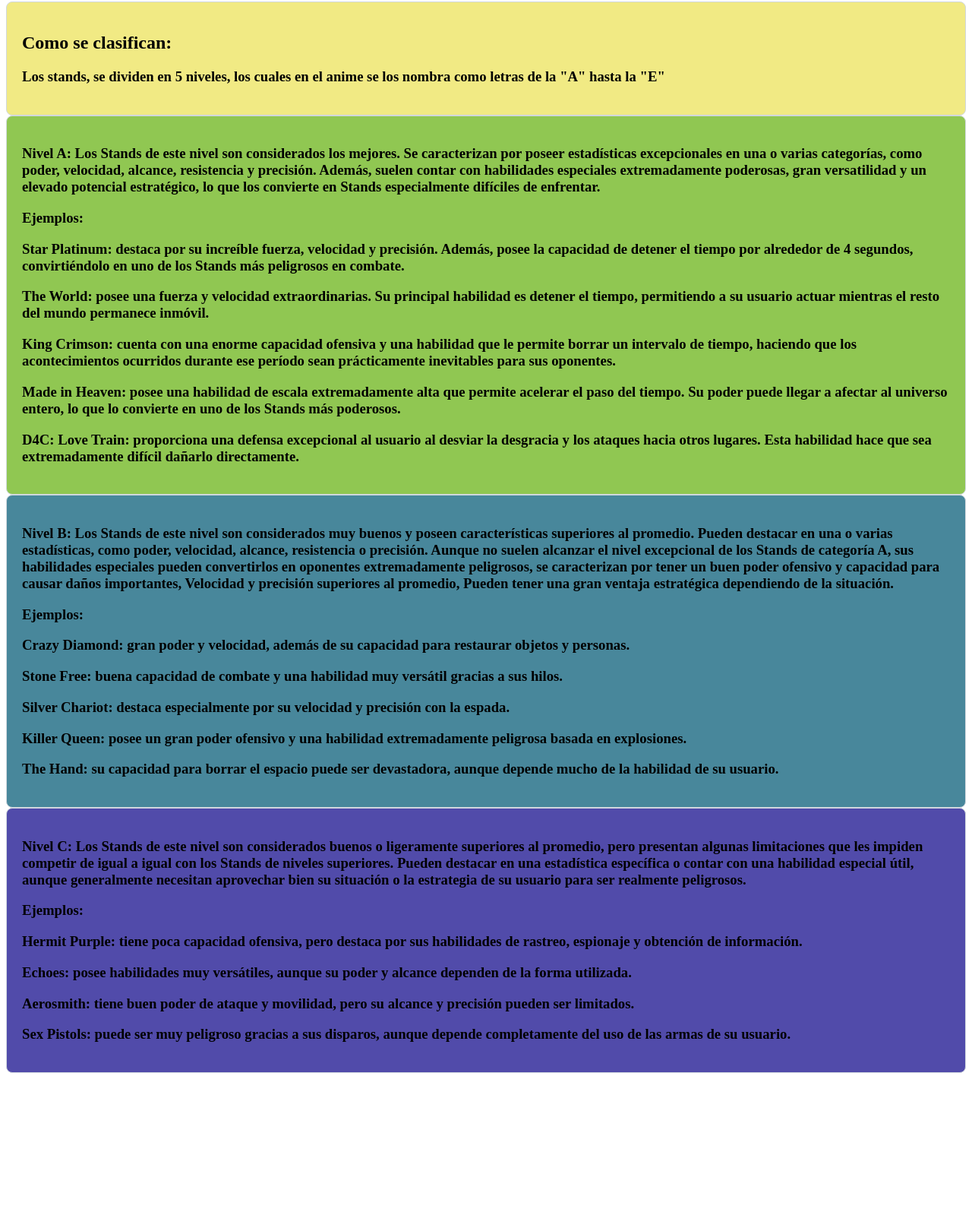
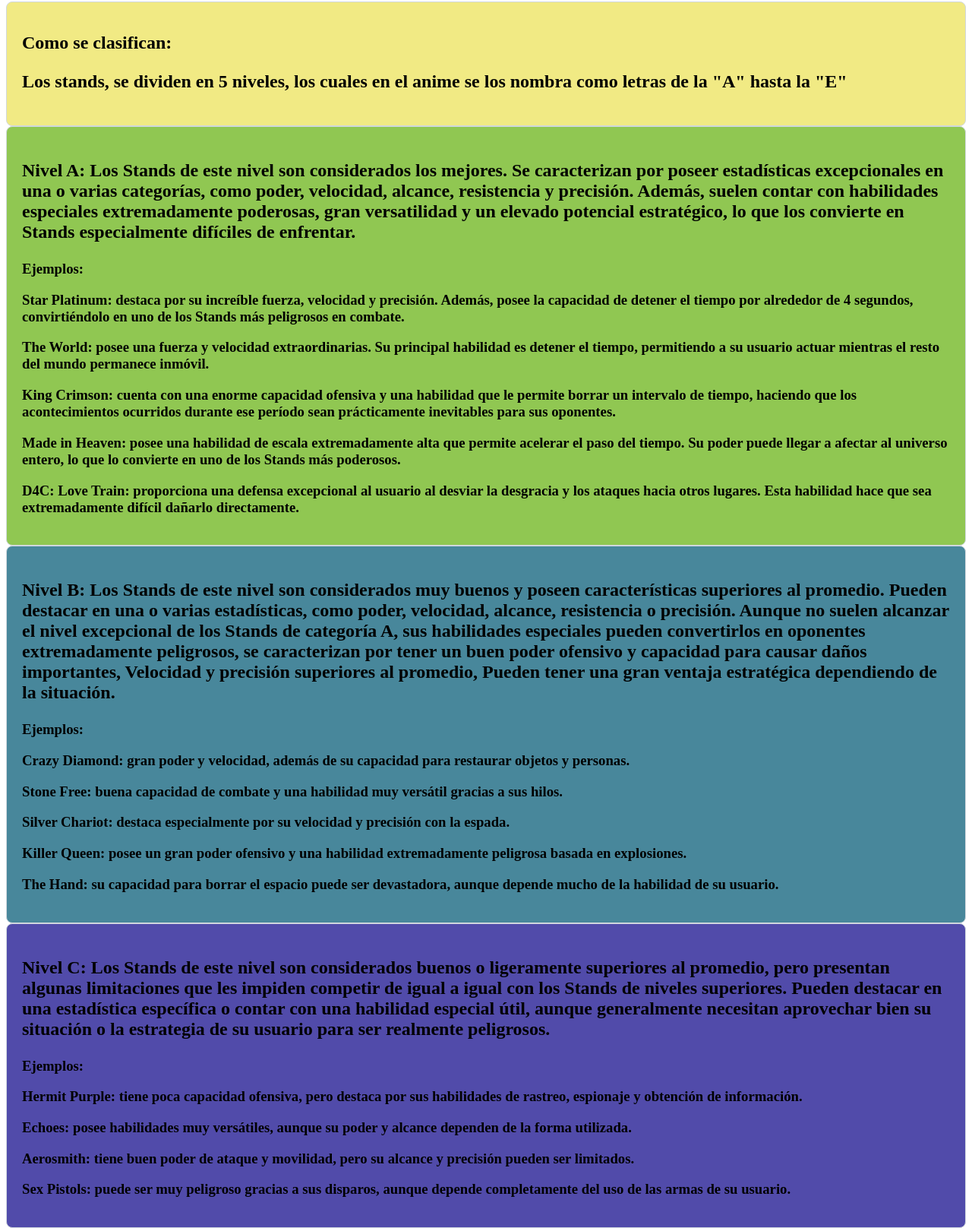
Before and after one commit to zai1ppoi/zairapoisso-lddw-503, a plain HTML site: page clasificaciones.html in a window 1280 px wide. Shown: the part 74-1690 px from the top of the page at 76% size. Before the commit the page ends 1494 px from the top, so only its background shows below. Drawn offline with Linux system fonts and the light colour scheme.

Commit message:
Trabajo.github

```diff
--- a/clasificaciones.html
+++ b/clasificaciones.html
@@ -17,15 +17,17 @@
     <section class="contenedor-bloques"></section>
     <article class="bloque1">
         <h1> Como se clasifican: </h1>
-        <h3>
+        <h2>
             <p>Los stands, se dividen en 5 niveles, los cuales en el anime se los nombra como letras de la "A" hasta la "E" </p>
-        </h3>
+        </h2>
     </article>
 
     <article class="bloque2">
-        <h3>
+        <h1>
             <p> Nivel A: Los Stands de este nivel son considerados los mejores. Se caracterizan por poseer estadísticas excepcionales en una o varias categorías, como poder, velocidad, alcance, resistencia y precisión. Además, suelen contar con habilidades especiales extremadamente poderosas, gran versatilidad y un elevado potencial estratégico, lo que los convierte en Stands especialmente difíciles de enfrentar.
             </p>
+        </h1>
+        <h3>
             <p>Ejemplos: </p>
               <p>Star Platinum: destaca por su increíble fuerza, velocidad y precisión. Además, posee la capacidad de detener el tiempo por alrededor de 4 segundos, convirtiéndolo en uno de los Stands más peligrosos en combate.</p>
               <p>The World: posee una fuerza y velocidad extraordinarias. Su principal habilidad es detener el tiempo, permitiendo a su usuario actuar mientras el resto del mundo permanece inmóvil.</p>
@@ -37,11 +39,12 @@
     </article>
 
     <article class="bloque3">
-        <h3>
+        <h1>
             <p> Nivel B: Los Stands de este nivel son considerados muy buenos y poseen características superiores al promedio. Pueden destacar en una o varias estadísticas, como poder, velocidad, alcance, resistencia o precisión. Aunque no suelen alcanzar el nivel excepcional de los Stands de categoría A, sus habilidades especiales pueden convertirlos en oponentes extremadamente peligrosos,
                 se caracterizan por tener un buen poder ofensivo y capacidad para causar daños importantes, Velocidad y precisión superiores al promedio, Pueden tener una gran ventaja estratégica dependiendo de la situación.
             </p>
-
+        </h1>
+        <h3>
             <p>Ejemplos: </p>
                <p> Crazy Diamond: gran poder y velocidad, además de su capacidad para restaurar objetos y personas. </p>
                <p> Stone Free: buena capacidad de combate y una habilidad muy versátil gracias a sus hilos. </p>
@@ -52,9 +55,10 @@
     </article>
 
     <article class="bloque4">
+        <h1>
+            <p> Nivel C: Los Stands de este nivel son considerados buenos o ligeramente superiores al promedio, pero presentan algunas limitaciones que les impiden competir de igual a igual con los Stands de niveles superiores. Pueden destacar en una estadística específica o contar con una habilidad especial útil, aunque generalmente necesitan aprovechar bien su situación o la estrategia de su usuario para ser realmente peligrosos.</p>
+        </h1>
         <h3>
-            <p> Nivel C: Los Stands de este nivel son considerados buenos o ligeramente superiores al promedio, pero presentan algunas limitaciones que les impiden competir de igual a igual con los Stands de niveles superiores. Pueden destacar en una estadística específica o contar con una habilidad especial útil, aunque generalmente necesitan aprovechar bien su situación o la estrategia de su usuario para ser realmente peligrosos.</p>
-
             <p>Ejemplos: </p>
             <p>Hermit Purple: tiene poca capacidad ofensiva, pero destaca por sus habilidades de rastreo, espionaje y obtención de información.</p>
             <p>Echoes: posee habilidades muy versátiles, aunque su poder y alcance dependen de la forma utilizada.</p>
```
